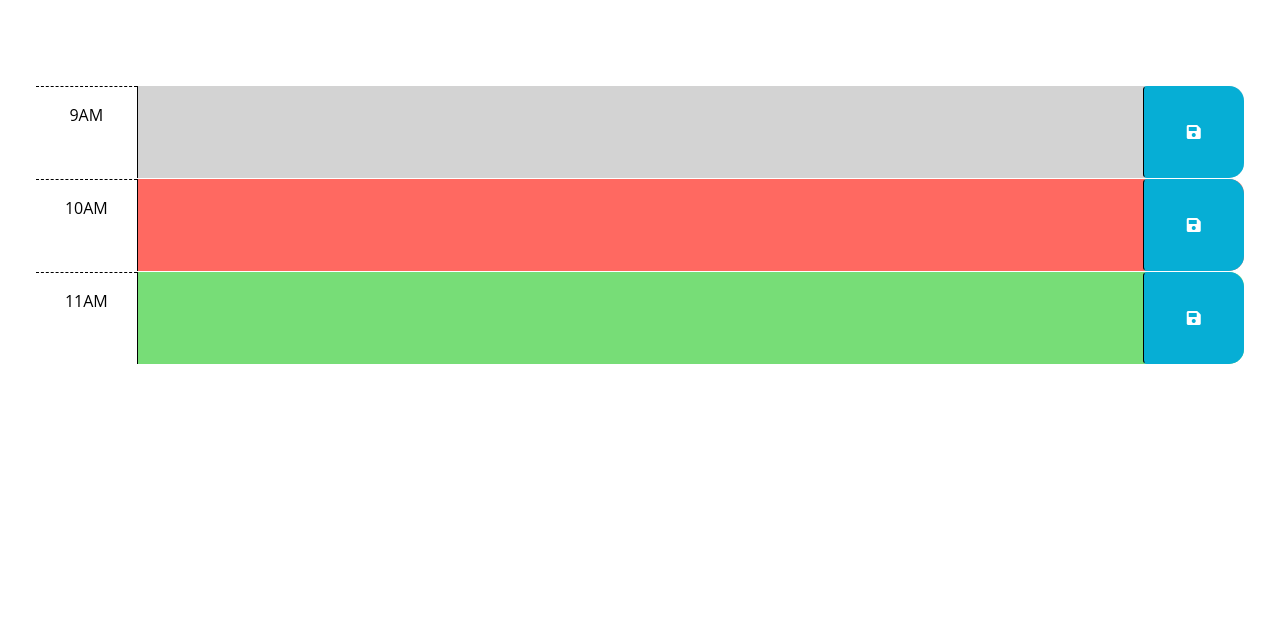
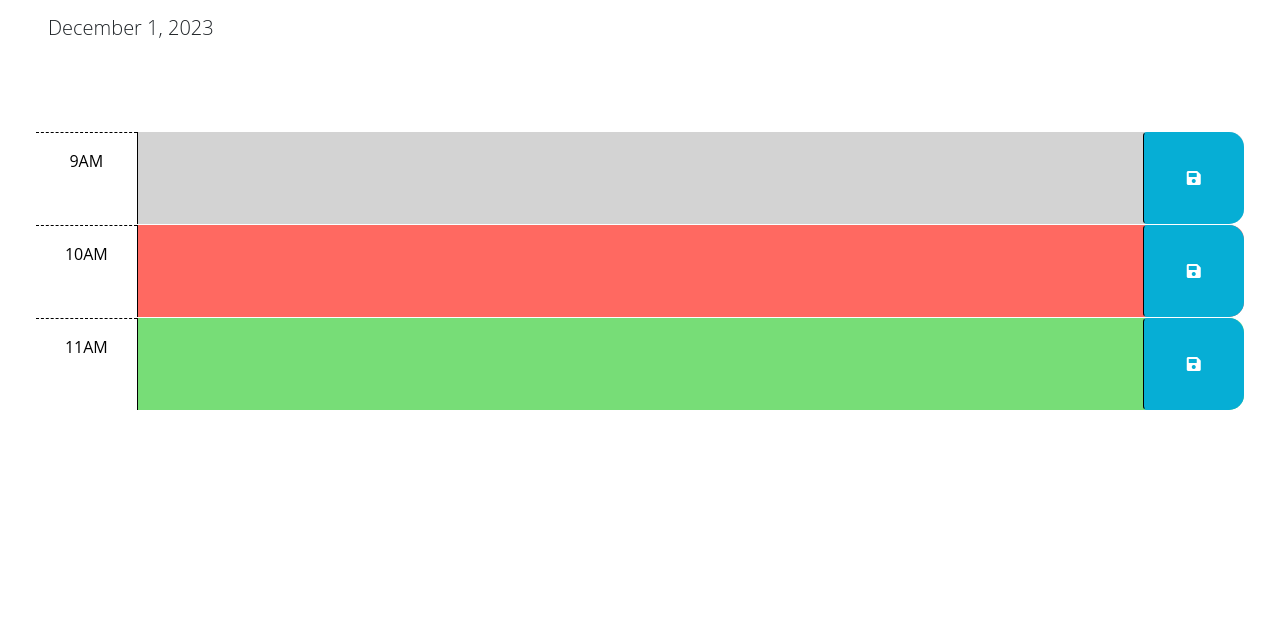
Before and after one commit to fswDevSteph/WorkDayScheduler, a plain HTML site: page Develop/index.html in a window 1280 px wide. Shown: the part 166-800 px from the top of the page. Drawn offline with nearby package versions, Linux system fonts and the light colour scheme.

Commit message:
completed displaying the current date at the top of the Work Day Scheduler

```diff
--- a/Develop/script.js
+++ b/Develop/script.js
@@ -1,3 +1,24 @@
+/*Requirements:
+GIVEN I am using a daily planner to create a schedule
+WHEN I open the planner
+THEN the current day is displayed at the top of the calendar
+*/
+var today = dayjs(); //Creates a variable"var" named"today" & sets"=" it to the result of calling"()" the dayjs method"function" provided by using the dayjs library.
+var formatDate = today.format('MMMM D, YYYY'); //Creates a variable"formatDate" & sets"=" it to calling() the format method"function" on the today variable and passes it the formatting style argument"('MMMM D, YYYY')
+
+document.getElementById('currentDay').textContent = formatDate; // Grabs the HTML element with the id 'currentDay' and updates its text content with the formatted date stored in the variable "formatDate".
+
+/*HEN I scroll down
+THEN I am presented with timeblocks for standard business hours of 9am&ndash;5pm
+WHEN I view the timeblocks for that day
+THEN each timeblock is color coded to indicate whether it is in the past, present, or future
+WHEN I click into a timeblock
+THEN I can enter an event
+WHEN I click the save button for that timeblock
+THEN the text for that event is saved in local storage
+WHEN I refresh the page
+THEN the saved events persist */
+
 // Wrap all code that interacts with the DOM in a call to jQuery to ensure that
 // the code isn't run until the browser has finished rendering all the elements
 // in the html.
```
Also changed, not shown: Develop/index.html (+1 -0 lines).
